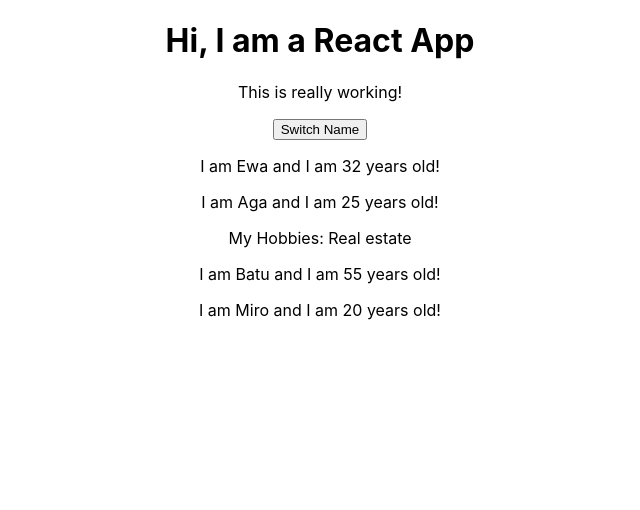
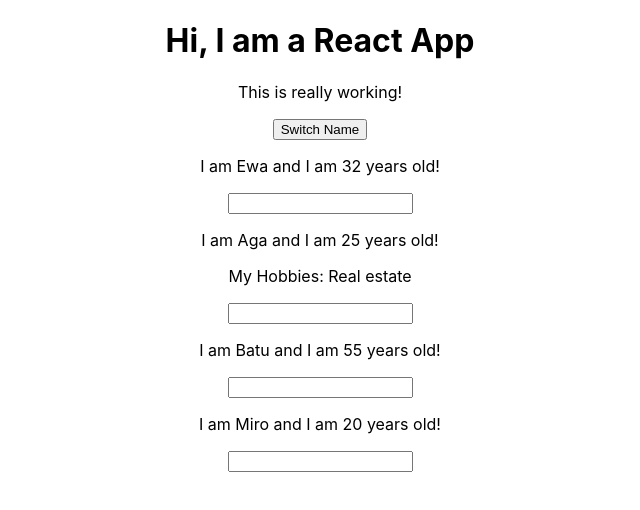
Before and after one commit to ewal2/hamburger-react, a React (Create React App) app: page / in a window 1280 px wide. Shown: the top 510 px of the page, without its empty margins (320-960 px from the left). Built offline with nearby package versions, Linux system fonts and the light colour scheme.

Commit message:
add input

```diff
--- a/src/Person/Person.js
+++ b/src/Person/Person.js
@@ -6,8 +6,9 @@
       <div>
         <p onClick={props.click}> I am {props.name} and I am {props.age} years old!</p>
         <p>{props.children}</p>
+        <input type="text"/>
       </div>
-    )
+    );
 };
 
 export default person;
```
